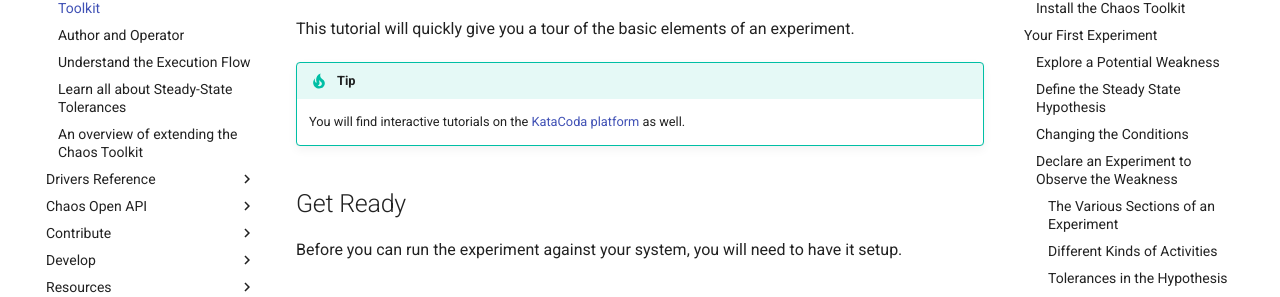
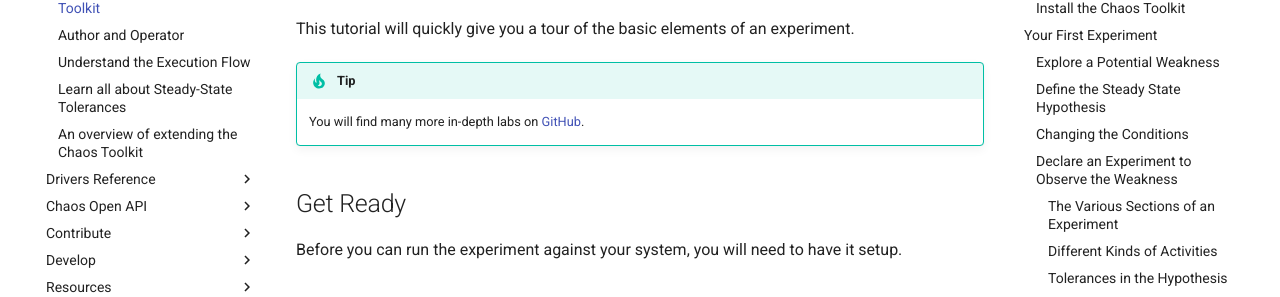
Before and after one commit to chaostoolkit/chaostoolkit-documentation, an MkDocs documentation site: the page built from sources/reference/tutorial.md, in a window 1280 px wide and 900 px high. Shown: the part 256-553 px from the top of the window. Built offline with MkDocs 1.6.1 and Material for MkDocs 9.7.7, drawn with Linux system fonts in a browser that asks for light colours; comment, search, counter and statistics services are not loaded.

Commit message:
Link to labs
Signed-off-by: Sylvain Hellegouarch <sh@defuze.org>

```diff
--- a/sources/reference/tutorial.md
+++ b/sources/reference/tutorial.md
@@ -8,8 +8,8 @@ This tutorial will quickly give you a tour of the basic elements of an
 experiment.
 
 !!! tip
-    You will find interactive tutorials on the [KataCoda platform][katacoda] as
-    well.
+    You will find many more in-depth labs on
+    [GitHub](https://github.com/chaosiq/chaostoolkit-demos).
 
 [katacoda]: https://katacoda.com/chaostoolkit
 
```
